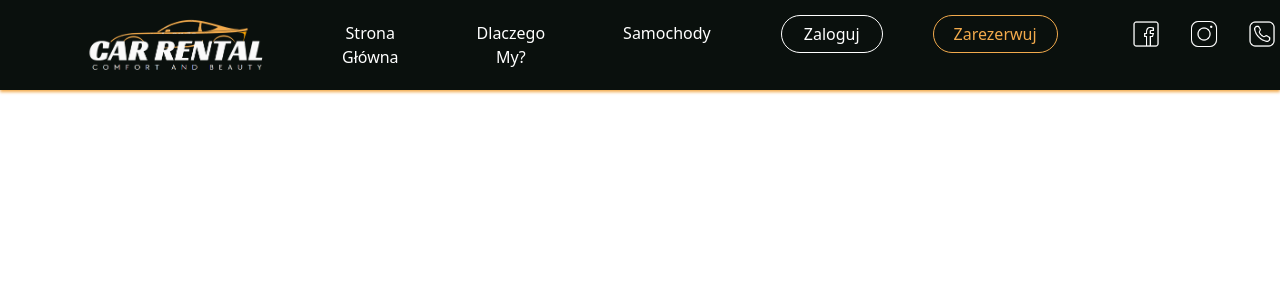
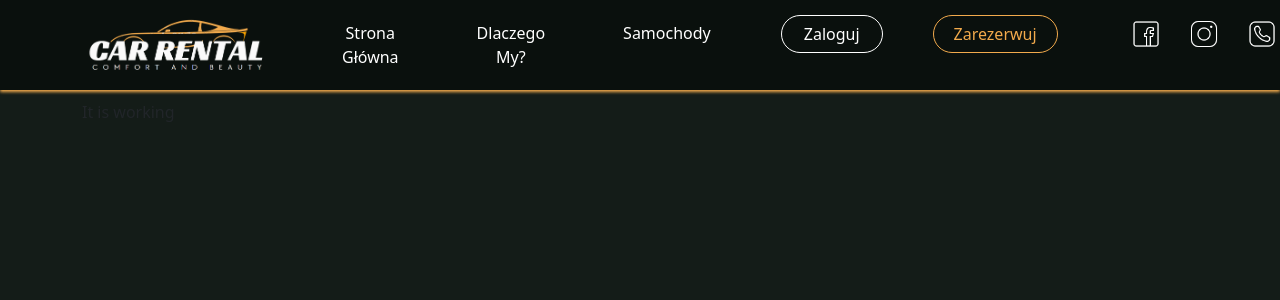
Before and after one commit to JWierzbix/CarRental-FE, an Angular app in the folder CarRentalServiceUI/CarRentalService.UI/: page /samochody in a window 1280 px wide. Before the commit this address led to /. Shown: the top 300 px of the page. Built offline with nearby package versions, Linux system fonts and the light colour scheme.

Commit message:
add cars component, configure routing

```diff
--- a/CarRentalServiceUI/CarRentalService.UI/src/app/app-routing.module.ts
+++ b/CarRentalServiceUI/CarRentalService.UI/src/app/app-routing.module.ts
@@ -1,9 +1,11 @@
 import { NgModule } from '@angular/core';
 import { RouterModule, Routes } from '@angular/router';
+import { CarsComponent } from './cars/cars.component';
 import { HomeComponent } from './home/home.component';
 
 const routes: Routes = [
-  { path: '', component: HomeComponent}
+  { path: '', component: HomeComponent},
+  { path: 'samochody', component: CarsComponent }
 ];
 
 @NgModule({
--- a/CarRentalServiceUI/CarRentalService.UI/src/app/app.module.ts
+++ b/CarRentalServiceUI/CarRentalService.UI/src/app/app.module.ts
@@ -8,6 +8,7 @@ import { NavigationComponent } from './navigation/navigation.component';
 import { BackgroundS1Component } from './home/background-s1/background-s1.component';
 import { HomeComponent } from './home/home.component';
 import { AboutUsComponent } from './home/about-us/about-us.component';
+import { CarsComponent } from './cars/cars.component';
 
 @NgModule({
   declarations: [
@@ -15,7 +16,8 @@ import { AboutUsComponent } from './home/about-us/about-us.component';
     NavigationComponent,
     BackgroundS1Component,
     HomeComponent,
-    AboutUsComponent
+    AboutUsComponent,
+    CarsComponent
   ],
   imports: [
     BrowserModule,
--- /dev/null
+++ b/CarRentalServiceUI/CarRentalService.UI/src/app/cars/cars.component.html
@@ -0,0 +1,3 @@
+<div class="container">
+    <p>It is working</p>
+</div>
--- /dev/null
+++ b/CarRentalServiceUI/CarRentalService.UI/src/app/cars/cars.component.scss
@@ -0,0 +1,3 @@
+.container {
+    margin-top: 100px;
+}
--- a/CarRentalServiceUI/CarRentalService.UI/src/app/navigation/navigation.component.html
+++ b/CarRentalServiceUI/CarRentalService.UI/src/app/navigation/navigation.component.html
@@ -10,13 +10,21 @@
       <div class="collapse navbar-collapse" id="navbarNav">
         <ul class="navbar-nav text-center">
           <li class="nav-item">
-            <a class="nav-link" href="#">Strona Główna</a>
+            <a
+              class="nav-link"
+              routerLink="/">
+              Strona Główna
+            </a>
           </li>
           <li class="nav-item">
             <a class="nav-link" href="#">Dlaczego My?</a>
           </li>
           <li class="nav-item">
-            <a class="nav-link" href="#">Samochody</a>
+            <a
+              class="nav-link"
+              routerLink="/samochody">
+              Samochody
+            </a>
           </li>
           <li class="nav-item">
             <button class="btn btn-outline-light" type = "button">Zaloguj</button>
--- a/CarRentalServiceUI/CarRentalService.UI/src/app/navigation/navigation.component.scss
+++ b/CarRentalServiceUI/CarRentalService.UI/src/app/navigation/navigation.component.scss
@@ -2,7 +2,7 @@
     z-index: 100;
     padding: 10px;
     background-color: #0A100D;
-    box-shadow: 0px 2px 3px #F2AA4CFF;;
+    box-shadow: 0px 2px 3px #F2AA4CFF;
     a{
         margin-right: 62px;
         color: #FFFF;
--- a/CarRentalServiceUI/CarRentalService.UI/src/styles.scss
+++ b/CarRentalServiceUI/CarRentalService.UI/src/styles.scss
@@ -3,4 +3,8 @@ $theme-colors: (
     "primary" : #F2AA4CFF
 );
 
+body {
+    background-color: #141c18 !important;
+}
+
 @import "../node_modules/bootstrap/scss/bootstrap"
```
Also changed, not shown: CarRentalServiceUI/CarRentalService.UI/src/app/cars/cars.component.ts (added, +10 -0 lines).
